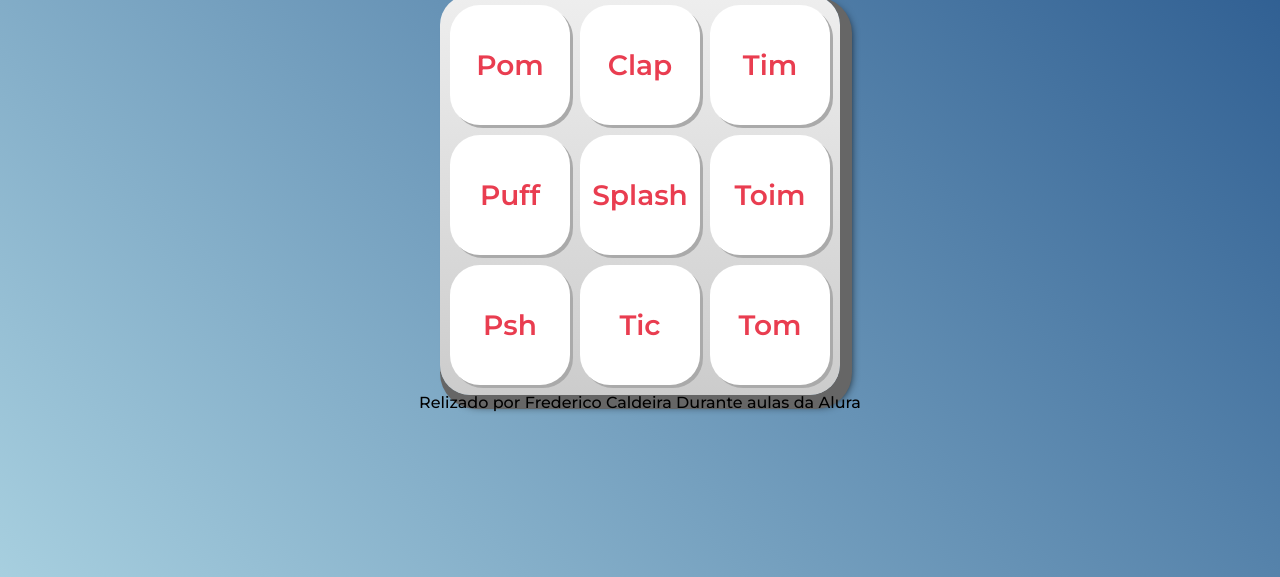
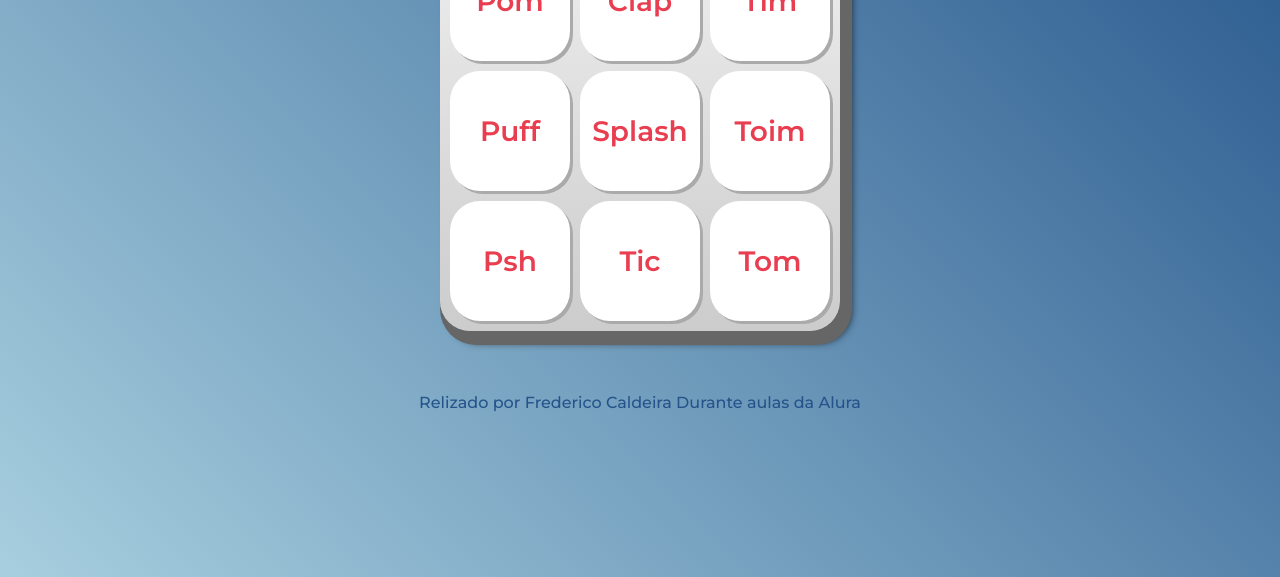
Before and after one commit to Dericofredy/Alura-JS, a plain HTML site: page index.html in a window 1280 px wide. Shown: the part 223-800 px from the top of the page. Drawn offline with Linux system fonts and the light colour scheme.

Commit message:
editando footer

```diff
--- a/css/estilos.css
+++ b/css/estilos.css
@@ -65,3 +65,10 @@ h1 {
 .tecla:active:focus {
   box-shadow: 3px 3px 0 var(--vermelha-escura) inset, 1px 1px 10px var(--luz);
 }
+
+footer{
+  padding: 5%;
+  color:#23538a;
+  text-align: center;
+  text-overflow: var(--cinza);
+}
```
